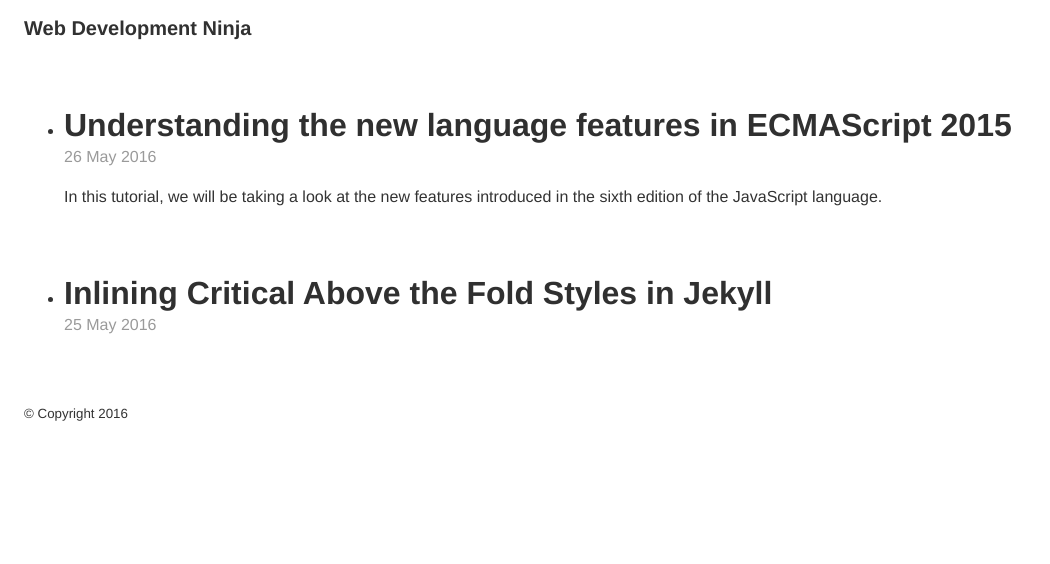
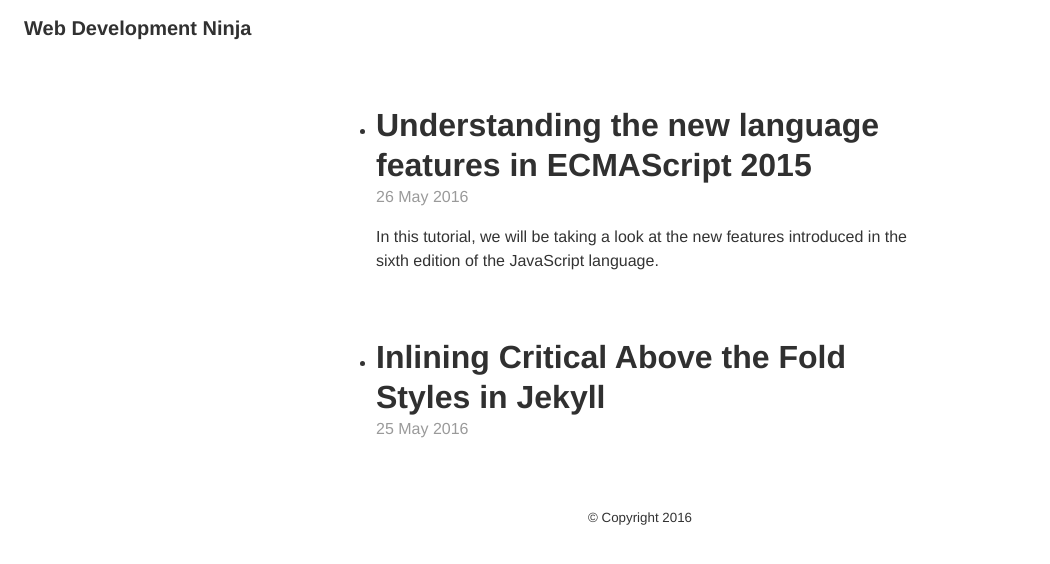
Before and after one commit to hasharray/hasharray, a Jekyll site: the page built from index.html, in a window 1280 px wide. Shown: the top 564 px of the page, without its empty margins (0-1050 px from the left). Built offline with Jekyll 4.4.1, drawn with Linux system fonts in a browser that asks for light colours.

Commit message:
Use max-width for main content and colophon

```diff
--- a/_sass/_layout.scss
+++ b/_sass/_layout.scss
@@ -21,4 +21,6 @@
 
 .content,
 .colophon {
+  max-width: 38em;
+  align-self: center;
 }
```
